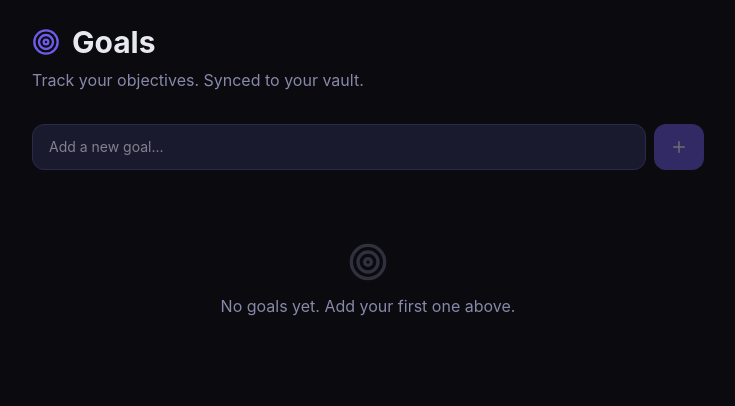
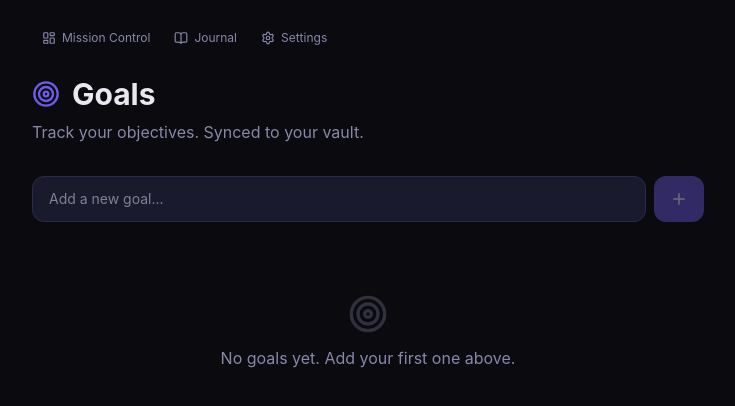
Before and after one commit to arisecrewyes/agent-os, a Next.js app: page /goals in a window 1280 px wide. Shown: the top 406 px of the page, without its empty margins (272-1007 px from the left). Built offline with nearby package versions, Linux system fonts and the light colour scheme.

Commit message:
Fix Goals page: add PageNav for navigation

```diff
--- a/src/app/goals/page.tsx
+++ b/src/app/goals/page.tsx
@@ -2,7 +2,30 @@
 
 import { useState, useEffect } from "react";
 import { motion, AnimatePresence } from "framer-motion";
-import { Plus, Check, Trash2, Target } from "lucide-react";
+import Link from "next/link";
+import { Plus, Check, Trash2, Target, LayoutDashboard, BookOpen, Settings } from "lucide-react";
+
+function PageNav() {
+  const items = [
+    { label: "Mission Control", icon: <LayoutDashboard size={14} />, href: "/" },
+    { label: "Journal", icon: <BookOpen size={14} />, href: "/journal" },
+    { label: "Settings", icon: <Settings size={14} />, href: "/settings" },
+  ];
+  return (
+    <div className="flex items-center gap-1 mb-6">
+      {items.map((item) => (
+        <Link
+          key={item.href}
+          href={item.href}
+          className="flex items-center gap-1.5 px-2.5 py-1.5 rounded-lg text-xs text-[var(--text-secondary)] hover:bg-[var(--bg-card)] hover:text-[var(--text-primary)] transition-colors"
+        >
+          {item.icon}
+          <span>{item.label}</span>
+        </Link>
+      ))}
+    </div>
+  );
+}
 
 interface Goal {
   id: string;
@@ -86,6 +109,7 @@ export default function GoalsPage() {
   return (
     <div className="h-full overflow-y-auto p-6">
       <div className="max-w-2xl mx-auto">
+        <PageNav />
         <div className="mb-8">
           <h1 className="text-3xl font-bold mb-2 flex items-center gap-3">
             <Target className="text-[var(--accent)]" size={28} />
```
